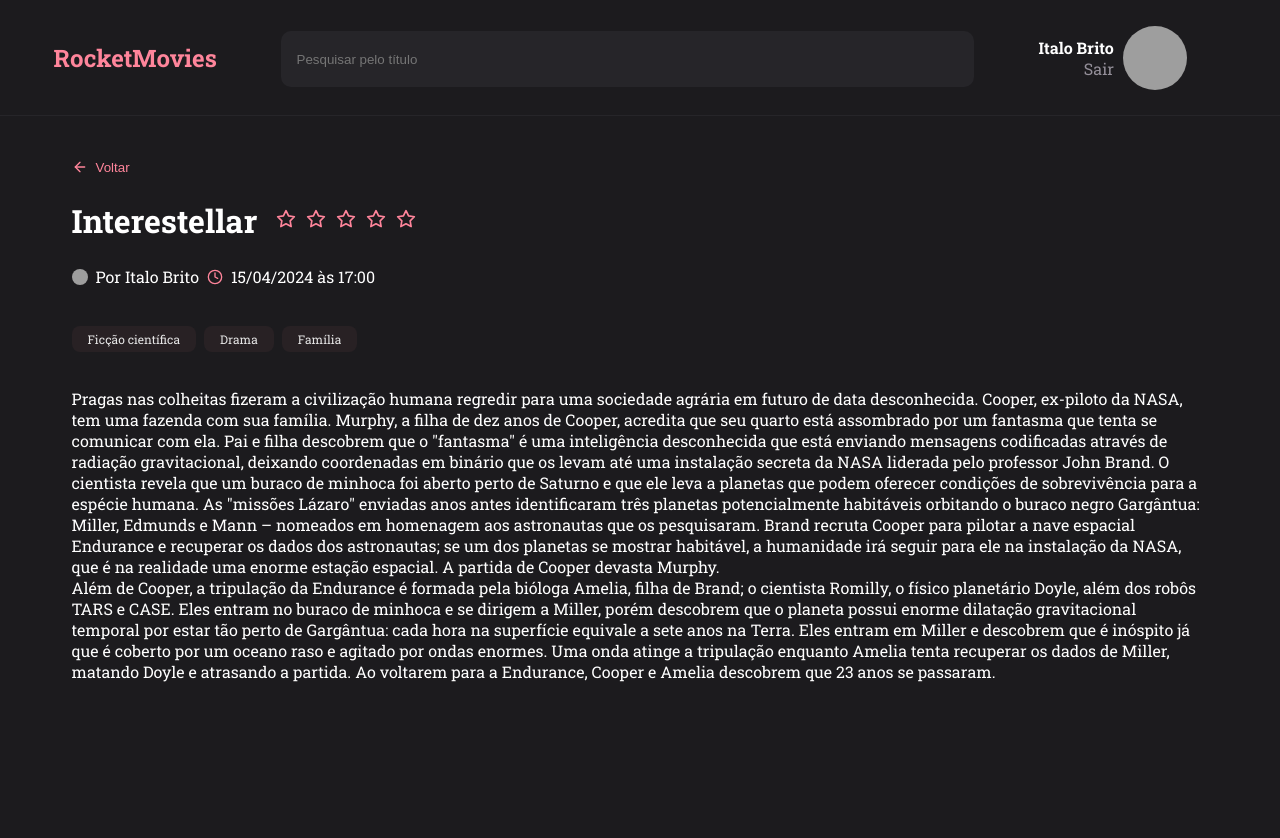
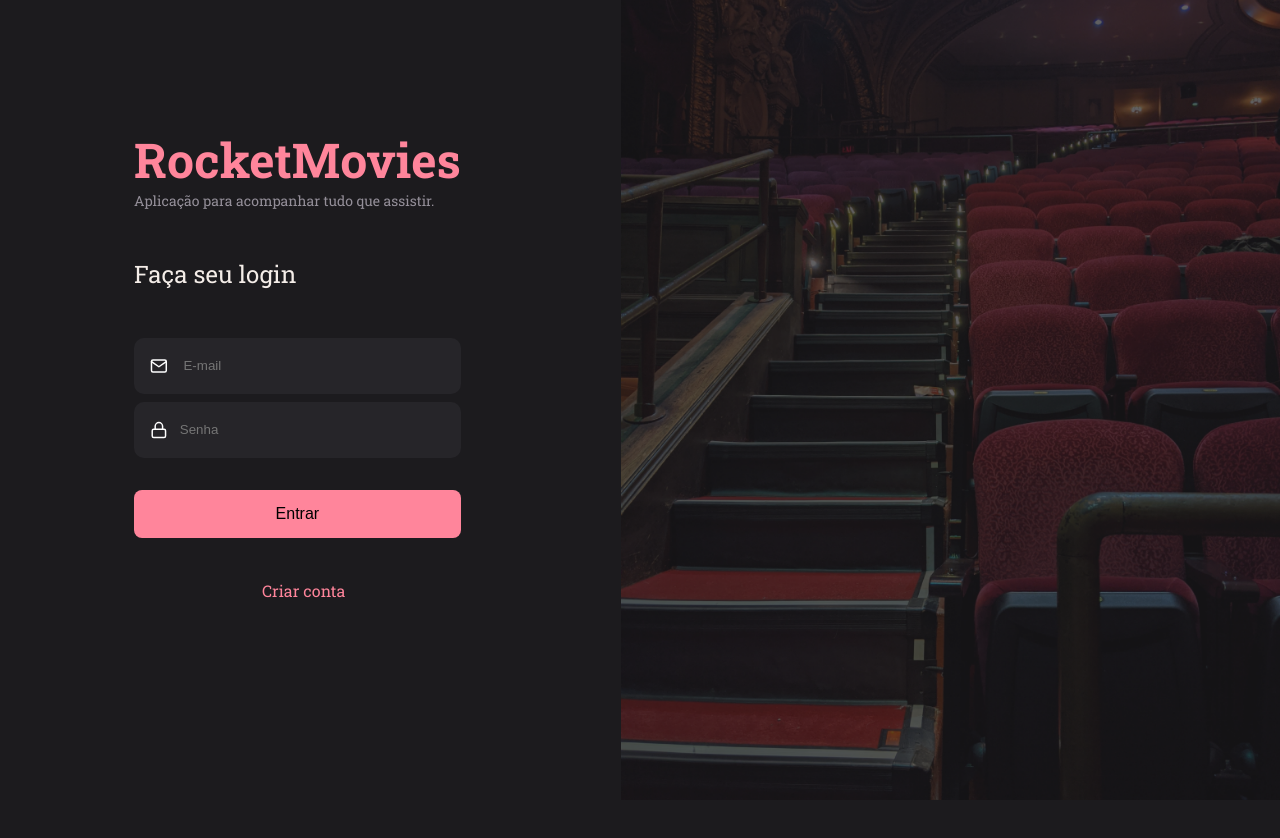
Before and after one commit to italobriito/rocket-movies-frontend, a React (Vite) app: page / in a window 1280 px wide. Shown: the top 838 px of the page. After the commit the page ends 800 px from the top, so only its background shows below. Built offline with nearby package versions, Linux system fonts and the light colour scheme; grey boxes are pictures that could not be loaded.

Commit message:
feat: added routes to the application pages

```diff
--- a/package.json
+++ b/package.json
@@ -13,6 +13,7 @@
     "react": "^18.2.0",
     "react-dom": "^18.2.0",
     "react-icons": "^5.0.1",
+    "react-router-dom": "^6.23.1",
     "styled-components": "^6.1.8"
   },
   "devDependencies": {
--- a/src/components/Card/index.jsx
+++ b/src/components/Card/index.jsx
@@ -1,4 +1,4 @@
-import {FiStar} from "react-icons/fi"
+import {FiStar, FiSun} from "react-icons/fi"
 
 import {Container} from "./styles"
 
--- a/src/main.jsx
+++ b/src/main.jsx
@@ -6,14 +6,14 @@
 import GlobalStyle from "./styles/global"
 
 
-import MoviePreview from "./pages/MoviePreview"
+import {Routes} from "./routes"
 
 
 ReactDOM.createRoot(document.getElementById("root")).render(
   <React.StrictMode >
     <ThemeProvider theme={theme}>
       <GlobalStyle/>
-      <MoviePreview/>
+      <Routes/>
     </ThemeProvider>
   </React.StrictMode>
 );
--- a/src/pages/CreateMovie/index.jsx
+++ b/src/pages/CreateMovie/index.jsx
@@ -50,6 +50,8 @@
             <NoteItem value="React"/>
             <NoteItem isNew placeholder="Novo marcador"/>
 
+
+
           </div>
 
 
--- a/src/pages/SignIn/styles.js
+++ b/src/pages/SignIn/styles.js
@@ -44,6 +44,7 @@
  }
 
  >button{
+    padding: 16px 16px;
     font-size: 16px;
     font-weight: 500;
     margin-top: 24px;
--- /dev/null
+++ b/src/routes/app.routes.jsx
@@ -0,0 +1,17 @@
+import {Routes, Route} from 'react-router-dom'
+
+import Home from '../pages/Home';
+import Profile from '../pages/Profile';
+import MoviePreview from '../pages/MoviePreview';
+import CreateMovie from '../pages/CreateMovie';
+
+export function AppRoutes(){
+  return(
+    <Routes>
+      <Route path="/" element={<Home/>} />
+      <Route path="/profile" element={<Profile/>} />
+      <Route path="/moviepreview/:id" element={<MoviePreview/>} />
+      <Route path="/createmovie" element={<CreateMovie/>} />
+    </Routes>
+  )
+}
--- /dev/null
+++ b/src/routes/auth.routes.jsx
@@ -0,0 +1,14 @@
+import {Routes, Route} from 'react-router-dom'
+
+import SignIn from '../pages/SignIn';
+import SignUp from '../pages/SignUp';
+
+
+export function AuthRoutes(){
+  return(
+    <Routes>
+      <Route path="/" element={<SignIn/>} />
+      <Route path="/register" element={<SignUp/>} />
+    </Routes>
+  )
+}
--- /dev/null
+++ b/src/routes/index.jsx
@@ -0,0 +1,14 @@
+import {BrowserRouter} from 'react-router-dom';
+
+import { AppRoutes } from './app.routes';
+import { AuthRoutes } from './auth.routes';
+
+export function Routes(){
+  return(
+
+    <BrowserRouter>
+      <AuthRoutes/>
+    </BrowserRouter>
+
+  )
+}
```
Also changed, not shown: 1 other file (tests, documents, lock files or other folders).
